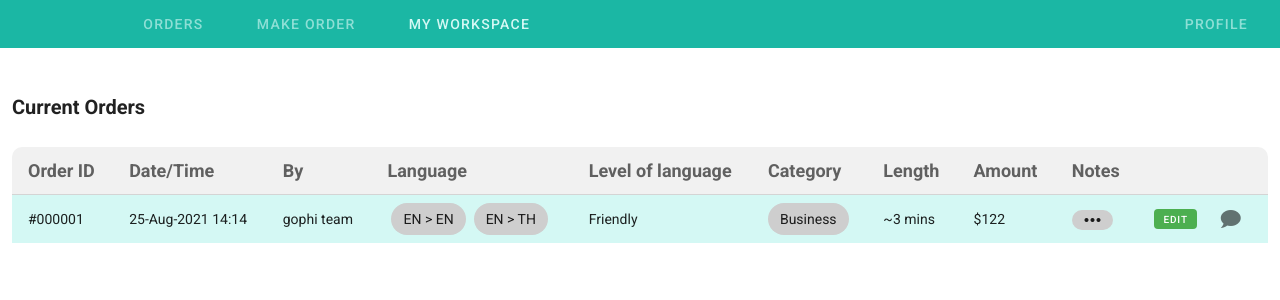
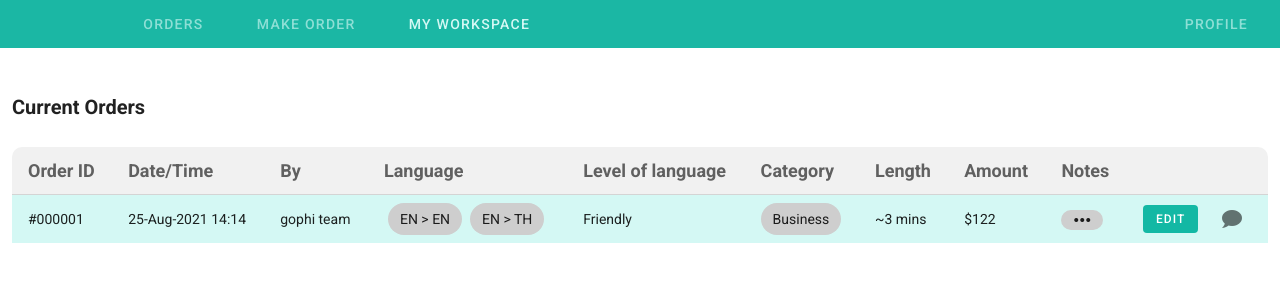
Before and after one commit to upside-down-cubes/gophi-frontend, a Vue app: page /current_orders in a window 1280 px wide. Shown: the top 300 px of the page. Built offline with nearby package versions, Linux system fonts and the light colour scheme.

Commit message:
changed some colors

```diff
--- a/src/components/translator/TranslatorCurrentOrders.vue
+++ b/src/components/translator/TranslatorCurrentOrders.vue
@@ -105,9 +105,10 @@
             <td>
               <v-btn
                 class="mr-4"
-                color="success"
+                color="#13B8A4"
+                dark
                 elevation="0"
-                x-small
+                small
                 :to="{ name: 'TranslatorWorkspace' }"
               >
                 edit
--- a/src/components/translator/TranslatorOrder.vue
+++ b/src/components/translator/TranslatorOrder.vue
@@ -20,6 +20,7 @@
         label="Search"
         single-line
         hide-details
+        color="#13B8A4"
       ></v-text-field>
       <v-select
         class="select-bar"
@@ -27,6 +28,8 @@
         v-model="selectionType"
         :items="['Customer Name', 'Language', 'Level of language']"
         label="Filter by"
+        color="#13B8A4"
+        item-color="teal accent-4"
       ></v-select>
     </v-row>
     <!--   Order table (styled table class is in css/translator/order.css)     -->
@@ -119,9 +122,10 @@
               <v-dialog transition="dialog-top-transition" max-width="600">
                 <template v-slot:activator="{ on, attrs }">
                   <v-btn
-                    color="success"
+                    color="#13B8A4"
+                    dark
                     elevation="0"
-                    x-small
+                    small
                     v-bind="attrs"
                     v-on="on"
                     >Accept</v-btn
@@ -216,7 +220,7 @@
                 class="ma-1"
                 color="#ACACAC"
                 elevation="0"
-                x-small
+                small
               >
                 <span style="color: white"> Reject </span>
               </v-btn>
```
